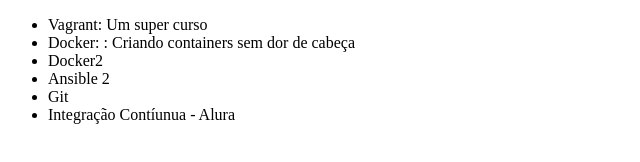
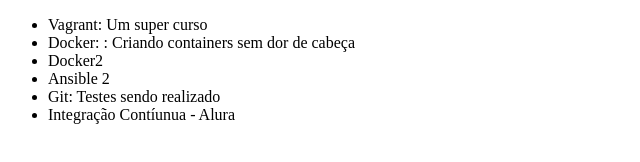
Before and after one commit to jcaires/git-alura-2, a plain HTML site: page index.html in a window 1280 px wide. Shown: the whole page, without its empty margins (0-640 px from the left). Drawn offline with Linux system fonts and the light colour scheme.

Commit message:
Corringndo descrição GIT

```diff
--- a/index.html
+++ b/index.html
@@ -11,7 +11,7 @@
 		<li> Docker: : Criando containers sem dor de cabeça</li>
 		<li> Docker2</li>
 		<li> Ansible 2</li>
-		<li> Git</li>
+		<li> Git: Testes sendo realizado</li>
 		<li> Integração Contíunua - Alura</li>
 	</ul>
 </body>
```
